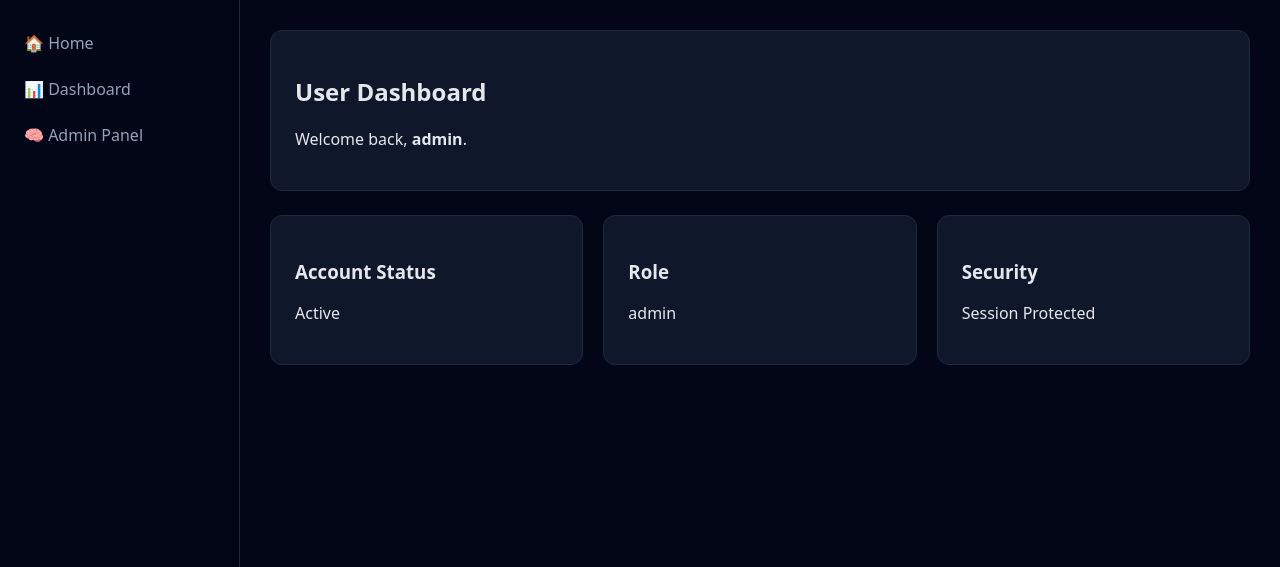
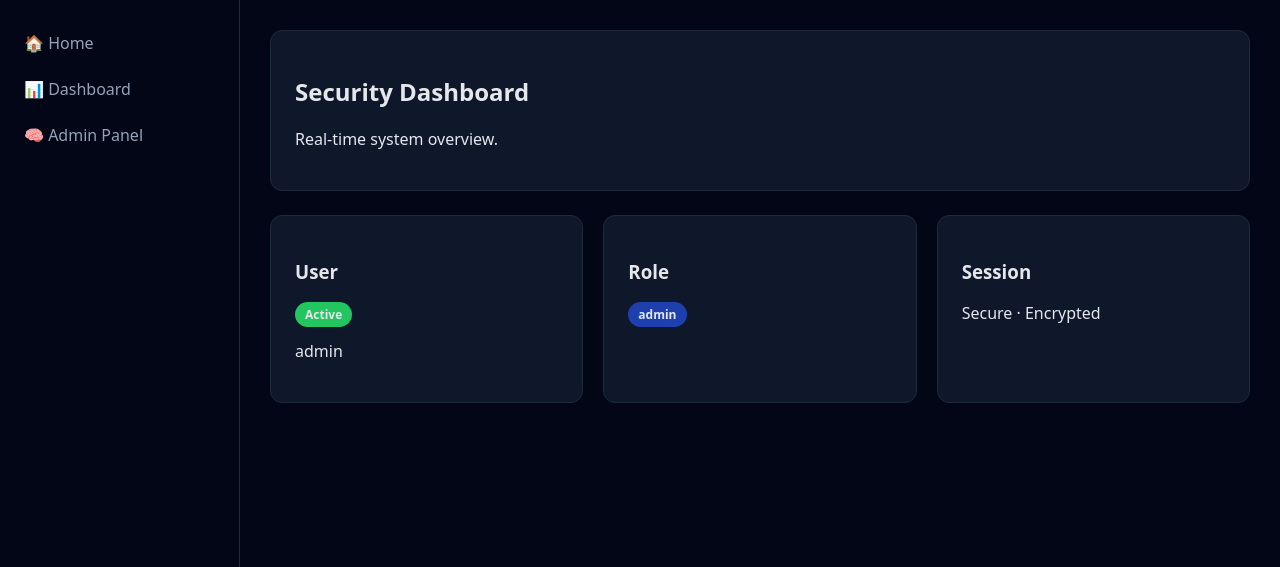
Before and after one commit to sushantkane123/cybershield-flask, a Flask app: page /dashboard in a window 1280 px wide. Shown: the part 60-627 px from the top of the page. Run offline with Flask 3, Linux system fonts and the light colour scheme; a user stored in the database is signed in.

Commit message:
Revise dashboard layout and content

```diff
--- a/templates/dashboard.html
+++ b/templates/dashboard.html
@@ -2,24 +2,25 @@
 
 {% block content %}
 <div class="card">
-    <h2>User Dashboard</h2>
-    <p>Welcome back, <strong>{{ session.user }}</strong>.</p>
+    <h2>Security Dashboard</h2>
+    <p>Real-time system overview.</p>
 </div>
 
 <div class="grid">
     <div class="card">
-        <h3>Account Status</h3>
-        <p>Active</p>
+        <h3>User</h3>
+        <span class="badge success">Active</span>
+        <p>{{ session.user }}</p>
     </div>
 
     <div class="card">
         <h3>Role</h3>
-        <p>{{ session.role }}</p>
+        <span class="badge {{ session.role }}">{{ session.role }}</span>
     </div>
 
     <div class="card">
-        <h3>Security</h3>
-        <p>Session Protected</p>
+        <h3>Session</h3>
+        <p>Secure · Encrypted</p>
     </div>
 </div>
 {% endblock %}
```
